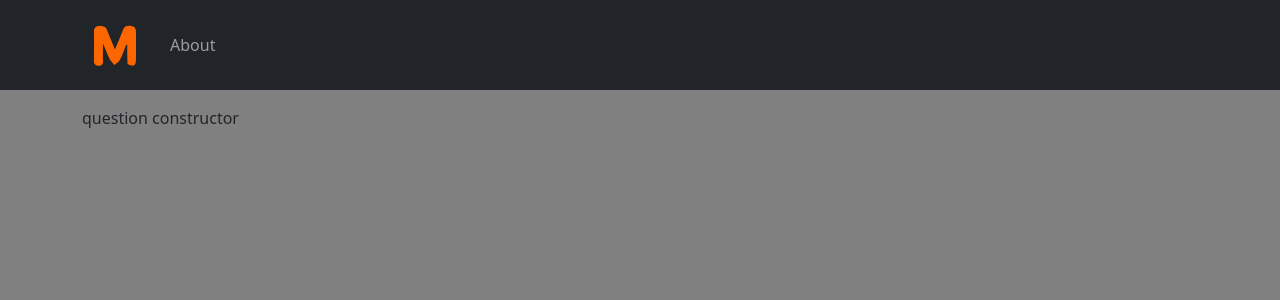
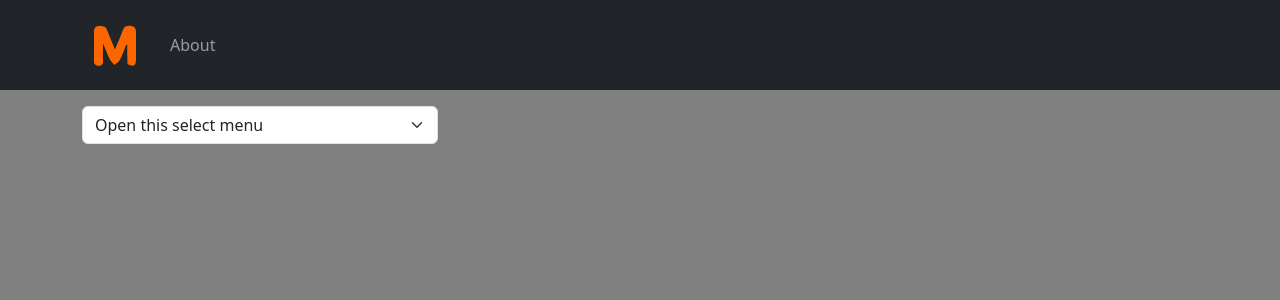
Before and after one commit to EthanIsaac2583/memes, a React (Create React App) app in the folder memed-frontend/: page /question-constructor in a window 1280 px wide. Shown: the top 300 px of the page. Built offline with nearby package versions, Linux system fonts and the light colour scheme.

Commit message:
m: added question type selector

```diff
--- a/memed-frontend/src/pages/question-constructor/index.tsx
+++ b/memed-frontend/src/pages/question-constructor/index.tsx
@@ -2,17 +2,25 @@ import {BaseLayout} from "../../components/base-layout";
 import Col from "react-bootstrap/Col";
 import Container from "react-bootstrap/Container";
 import Row from "react-bootstrap/Row";
+import {Form} from "react-bootstrap";
 
 export const QuestionConstructor = () => {
   return (
     <BaseLayout>
-      <Container>
-        <Row>
-          <Col>
-            <div>question constructor</div>
-          </Col>
-        </Row>
-      </Container>
+      <Form>
+        <Container>
+          <Row>
+            <Col md={4} xs={12}>
+                <Form.Select>
+                  <option>Open this select menu</option>
+                  <option value="1">One</option>
+                  <option value="2">Two</option>
+                  <option value="3">Three</option>
+                </Form.Select>
+            </Col>
+          </Row>
+        </Container>
+      </Form>
     </BaseLayout>
   );
 };
```
